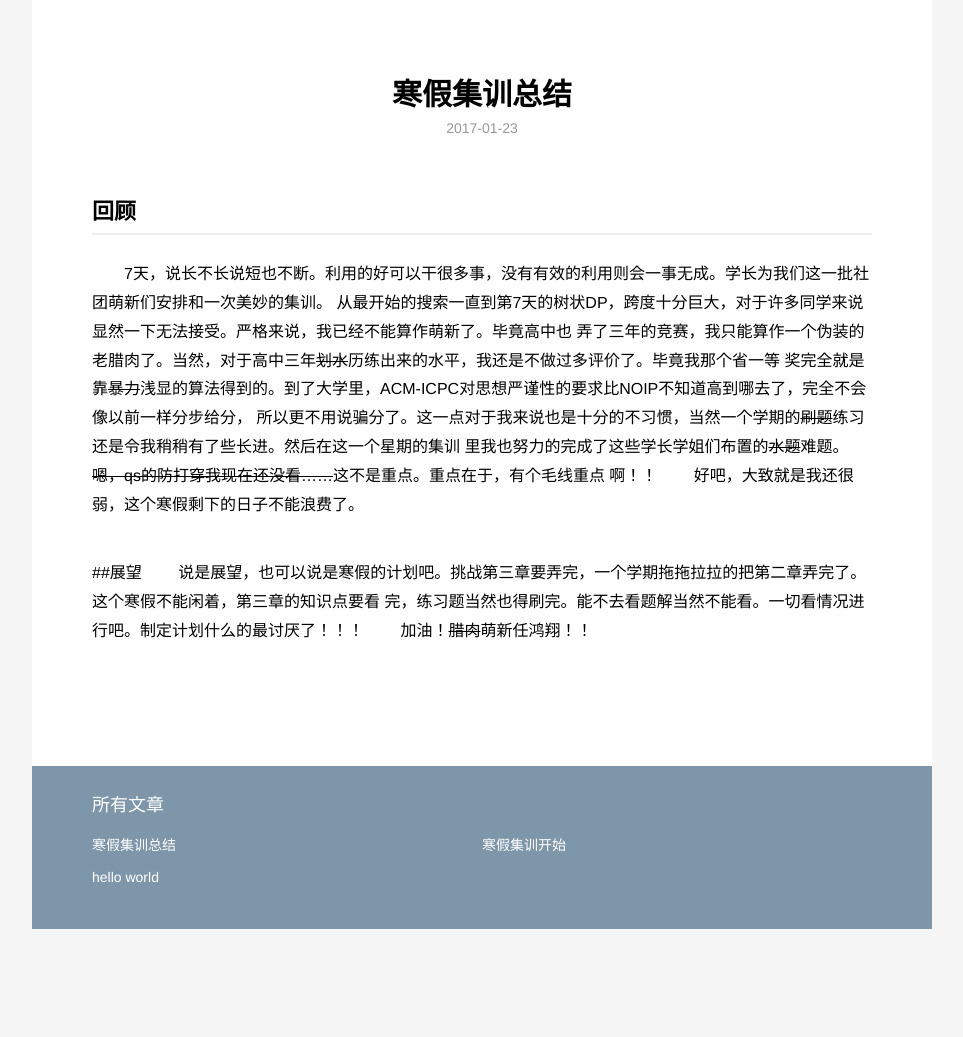
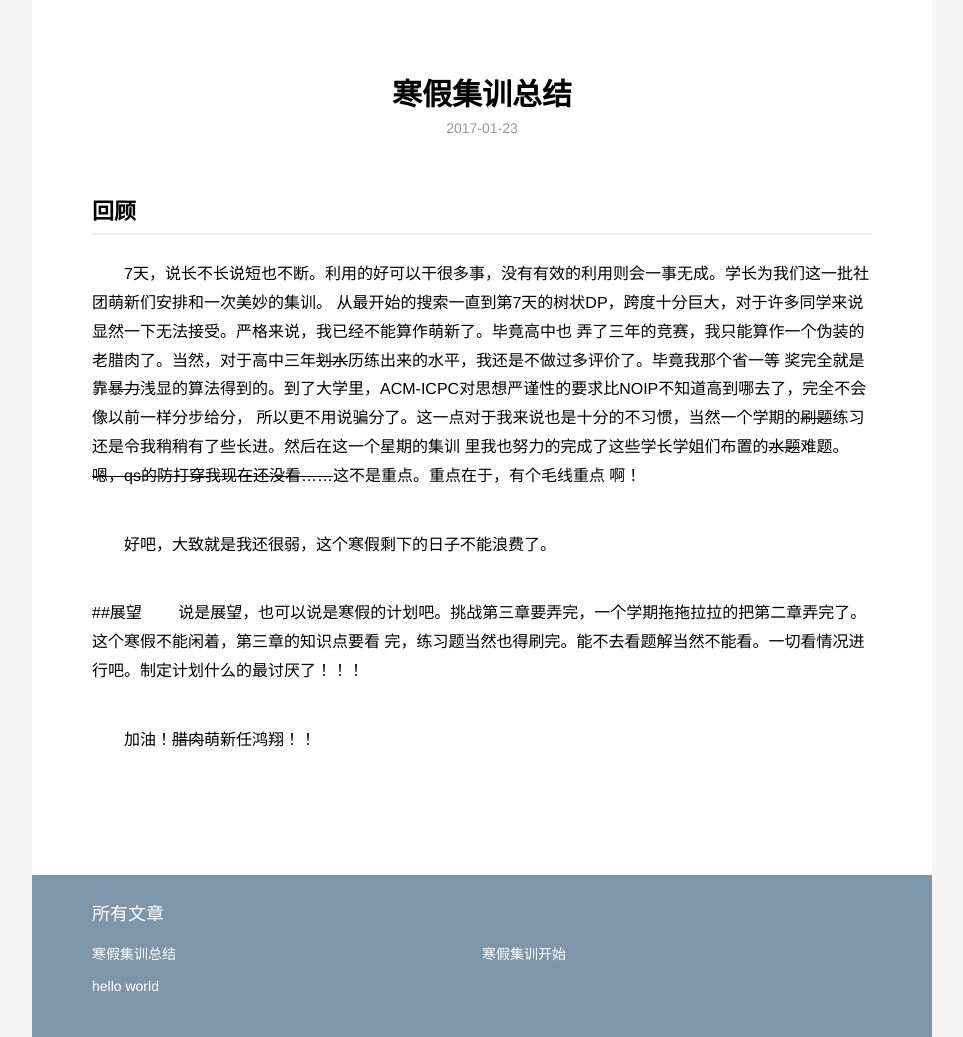
Before and after one commit to rhx1998/rhx1998.github.com, a Jekyll site: the page built from _posts/2017-01-23-寒假集训总结.md, in a window 1280 px wide. Shown: the whole page, without its empty margins (158-1121 px from the left). Built offline with Jekyll 4.4.1, drawn with Linux system fonts in a browser that asks for light colours; before the commit the page ends 929 px from its top, so only the background shows below that.

```diff
--- a/_posts/2017-01-23-寒假集训总结.md
+++ b/_posts/2017-01-23-寒假集训总结.md
@@ -12,10 +12,14 @@ description: 为期7天的集训就这么结束了
 奖完全就是靠~~暴力~~浅显的算法得到的。到了大学里，ACM-ICPC对思想严谨性的要求比NOIP不知道高到哪去了，完全不会像以前一样分步给分，
 所以更不用说骗分了。这一点对于我来说也是十分的不习惯，当然一个学期的~~刷题~~练习还是令我稍稍有了些长进。然后在这一个星期的集训
 里我也努力的完成了这些学长学姐们布置的~~水题~~难题。~~嗯，qs的防打穿我现在还没看……~~这不是重点。重点在于，有个毛线重点
-啊！！
+啊！
+
+
 　　好吧，大致就是我还很弱，这个寒假剩下的日子不能浪费了。
 
 ##展望
 　　说是展望，也可以说是寒假的计划吧。挑战第三章要弄完，一个学期拖拖拉拉的把第二章弄完了。这个寒假不能闲着，第三章的知识点要看
 完，练习题当然也得刷完。能不去看题解当然不能看。一切看情况进行吧。制定计划什么的最讨厌了！！！
+
+
 　　加油！~~腊肉~~萌新任鸿翔！！
```
